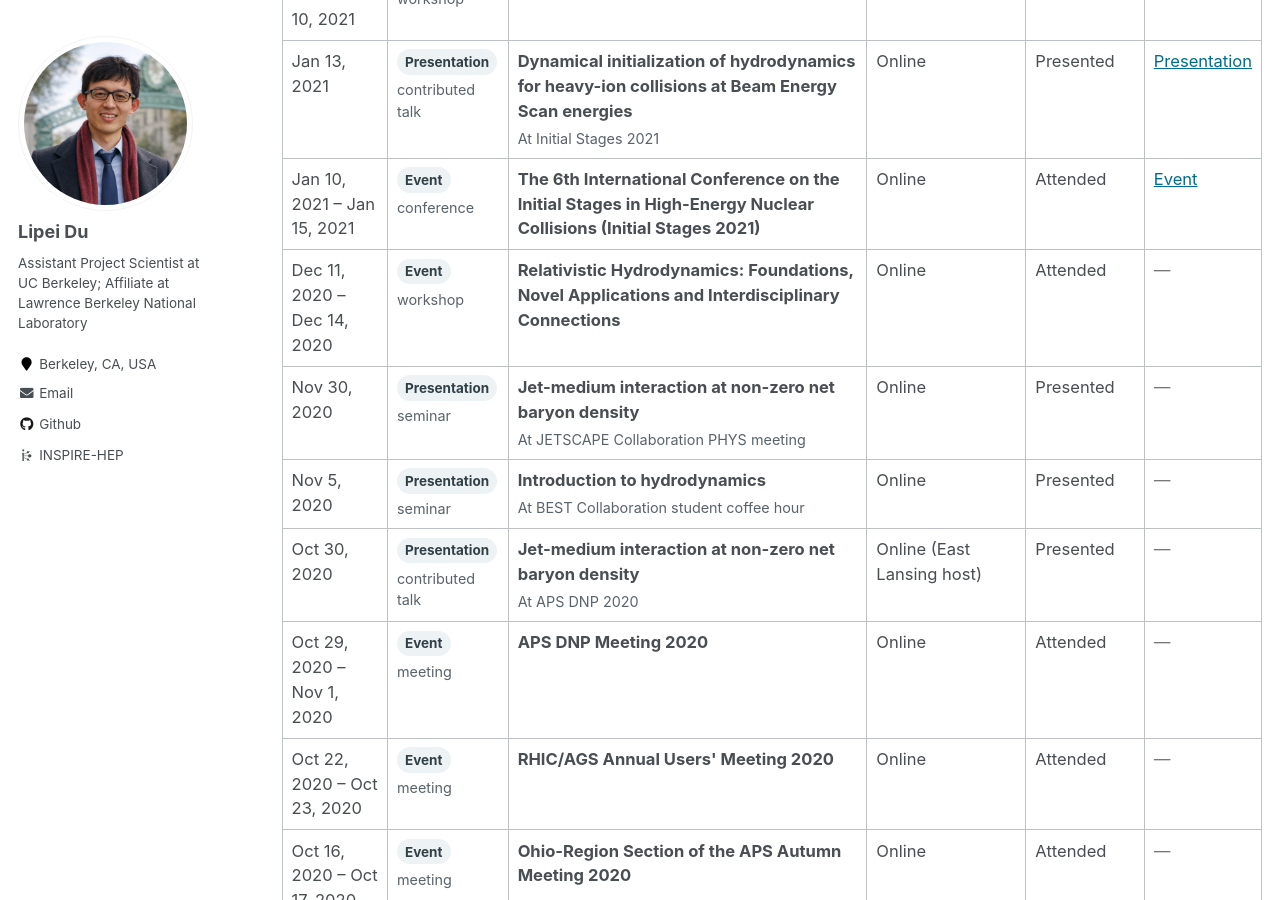
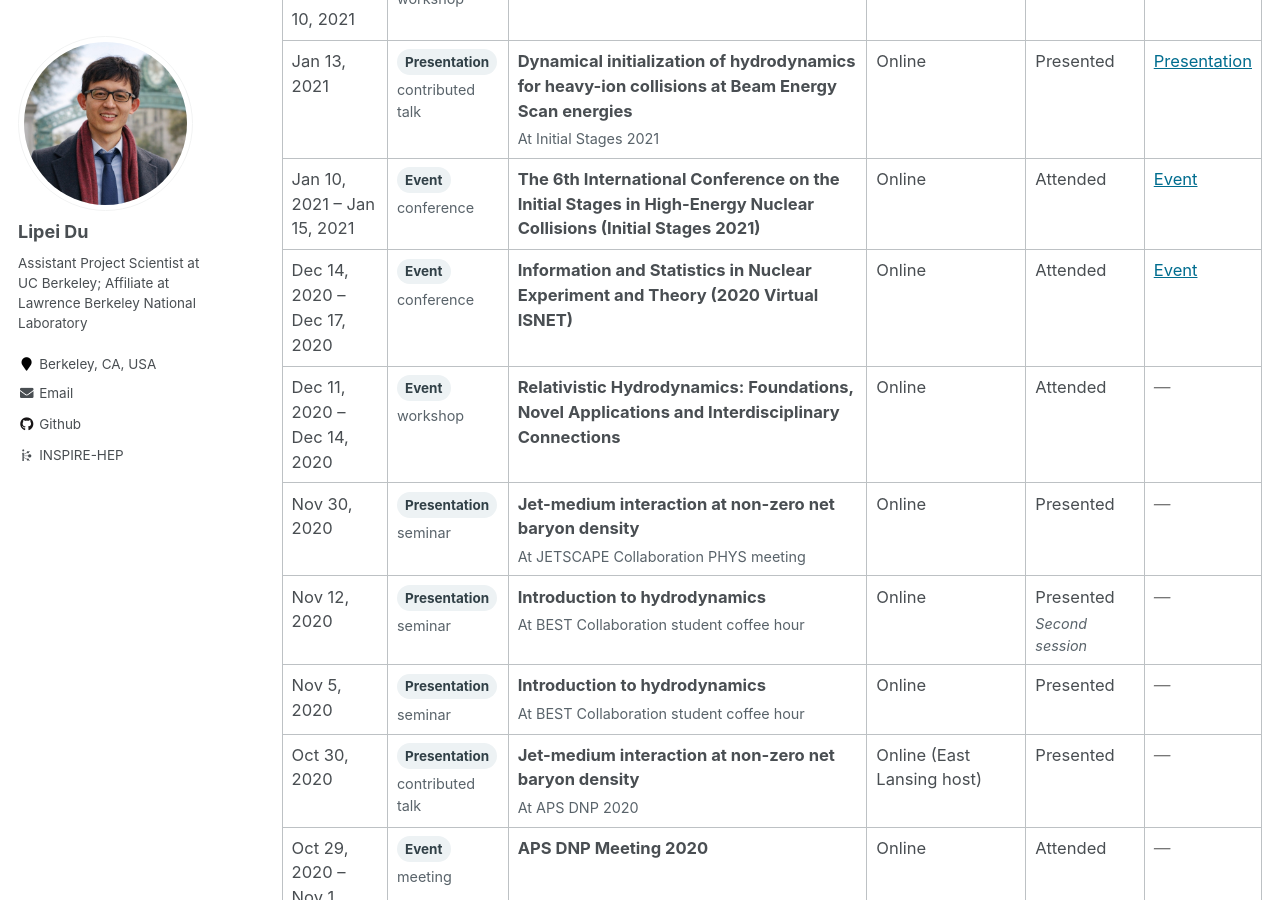
Before and after one commit to LipeiDu/lipeidu.github.io, a Jekyll site: the page built from _pages/travel-map.md, in a window 1280 px wide and 900 px high, scrolled down 9161 px. Built offline with Jekyll 4.4.1, drawn with Linux system fonts in a browser that asks for light colours; some web fonts are replaced; some of the changed text lies outside the part shown.

Commit message:
Update presentation history and current position

```diff
--- a/assets/travel_timeline.tsv
+++ b/assets/travel_timeline.tsv
@@ -91,8 +91,10 @@ sort_date	record_type	category	status	display_title	presentation_title	presentat
 2021-02-04	event	workshop	attended	Opportunities of O-O and p-O collisions at the LHC			Online	Online	Online	yes	no	cv_conferences_meetings_schools	2021-02-10
 2021-01-13	presentation	talk	given	The 6th International Conference on the Initial Stages in High-Energy Nuclear Collisions (Initial Stages 2021)	Dynamical initialization of hydrodynamics for heavy-ion collisions at Beam Energy Scan energies	contributed talk	Online	Online	Online	yes	no	cv_presentations		https://indico.cern.ch/event/854124/	https://indico.cern.ch/event/854124/contributions/4145542/	Presentation		Initial Stages 2021
 2021-01-10	event	conference	attended	The 6th International Conference on the Initial Stages in High-Energy Nuclear Collisions (Initial Stages 2021)			Online	Online	Online	yes	no	cv_conferences_meetings_schools	2021-01-15	https://indico.cern.ch/event/854124/				Initial Stages 2021
+2020-12-14	event	conference	attended	Information and Statistics in Nuclear Experiment and Theory (2020 Virtual ISNET)			Online	Online	Online	yes	no	cv_import_2026_10_09	2020-12-17	https://indico.frib.msu.edu/event/21/				Virtual ISNET 2020
 2020-12-11	event	workshop	attended	Relativistic Hydrodynamics: Foundations, Novel Applications and Interdisciplinary Connections			Online	Online	Online	yes	no	cv_conferences_meetings_schools	2020-12-14
 2020-11-30	presentation	seminar	given	JETSCAPE Collaboration PHYS meeting	Jet-medium interaction at non-zero net baryon density	seminar	Online	Online	Online	yes	no	cv_presentations
+2020-11-12	presentation	seminar	given	BEST Collaboration student coffee hour	Introduction to hydrodynamics	seminar	Online	Online	Online	yes	no	cv_import_2026_10_09							Second session
 2020-11-05	presentation	seminar	given	BEST Collaboration student coffee hour	Introduction to hydrodynamics	seminar	Online	Online	Online	yes	no	cv_presentations
 2020-10-30	presentation	talk	given	APS DNP 2020	Jet-medium interaction at non-zero net baryon density	contributed talk	Online (East Lansing host)	Online	Online	yes	no	cv_presentations
 2020-10-29	event	meeting	attended	APS DNP Meeting 2020			Online	Online	Online	yes	no	cv_conferences_meetings_schools	2020-11-01
```
Also changed, not shown: _pages/about.md (+0 -1 lines).
